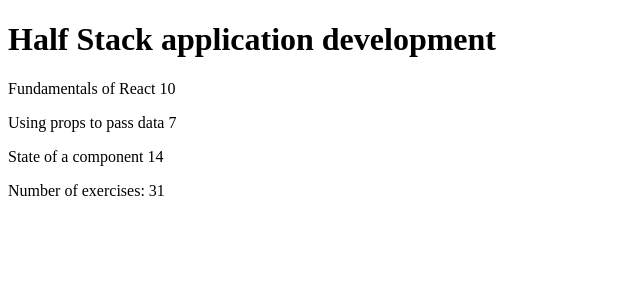
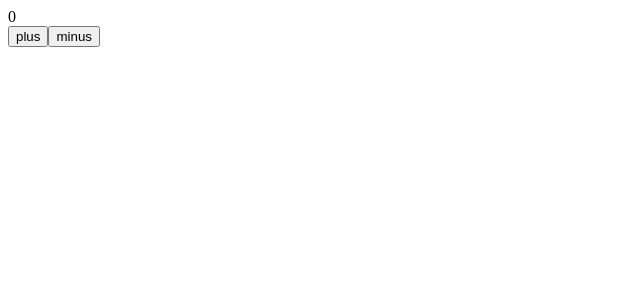
Before and after one commit to aaronw122/fullstackopen, a React (Vite) app in the folder part1/: page / in a window 1280 px wide. Shown: the top 300 px of the page, without its empty margins (0-640 px from the left). Built offline with nearby package versions, Linux system fonts and the light colour scheme.

Commit message:
event handlers, state

```diff
--- a/part1/src/App.jsx
+++ b/part1/src/App.jsx
@@ -1,52 +1,50 @@
-const Header = ({course}) => {
+import { useState } from 'react'
+
+const Counter = ({counter}) => {
     return(
-        <h1>{course}</h1>
+        <div>
+            {counter}
+        </div>
     )
 }
 
-const Content = ({parts}) => {
+const Button = ({text, handleClick}) => {
     return(
-        parts.map(p => (
-            <p key={p.name}> {p.name} {p.exercises} </p>
-        ))
-    )
-}
-
-const Total = ({parts}) => {
-
-    let sum = 0;
-
-    for (const part of parts){
-        sum += part.exercises;
-    }
-    return(
-        <p>Number of exercises: {sum} </p>
+        <button onClick={handleClick}>
+            {text}
+        </button>
     )
 }
 
 const App = () => {
-    const course = {
-        name: 'Half Stack application development',
-        parts: [
-            {
-                name: 'Fundamentals of React',
-                exercises: 10
-            },
-            {
-                name: 'Using props to pass data',
-                exercises: 7
-            },
-            {
-                name: 'State of a component',
-                exercises: 14
-            }
-        ]
+    const [ counter, setCounter ] = useState(0)
+    console.log('rendering with counter value', counter)
+
+    const zeroButtonVisible = (counter >= 1) || (counter < 0)
+
+    const incrementByOne = () => {
+        setCounter(counter + 1)
+        console.log('increasing, value before', counter)
+
     }
+
+    const decreaseByOne = () => setCounter(counter - 1)
+
+
+    const setToZero = () => {
+        setCounter(0)
+        console.log('decreasing, value before', counter)
+
+    }
+
     return (
         <div>
-            <Header course={course.name}/>
-            <Content parts={course.parts}/>
-            <Total parts={course.parts}/>
+            <Counter counter={counter}/>
+            <Button text='plus' handleClick={incrementByOne}/>
+            <Button text='minus' handleClick={decreaseByOne}/>
+            {zeroButtonVisible ?
+            <Button text='zero' handleClick={setToZero}/>
+                : null}
         </div>
     )
 }
--- a/part1/src/main.jsx
+++ b/part1/src/main.jsx
@@ -1,5 +1,5 @@
 import ReactDOM from 'react-dom/client'
 
-import App from './App.jsx'
+import App from './App'
 
 ReactDOM.createRoot(document.getElementById('root')).render(<App />)
```
